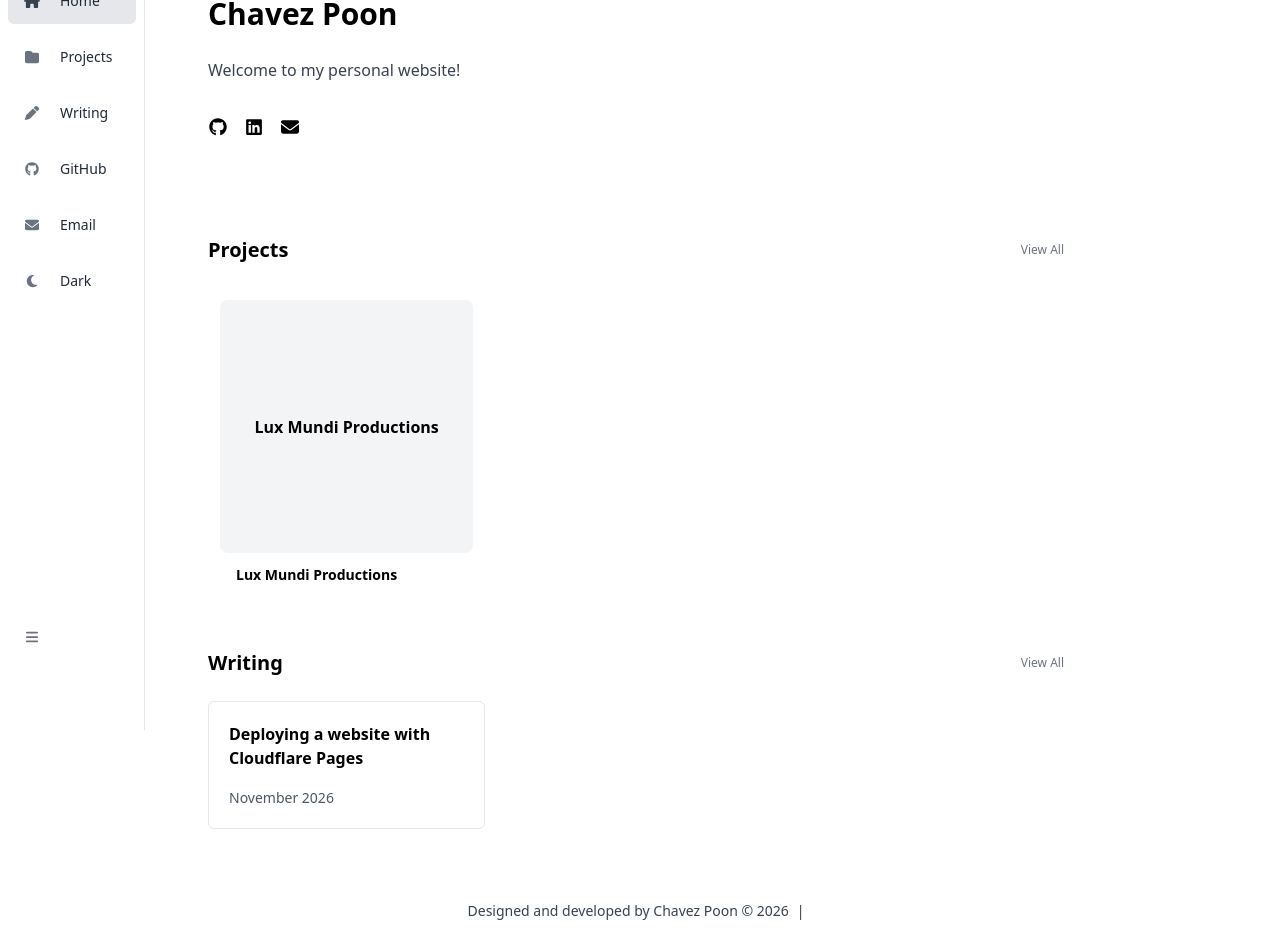
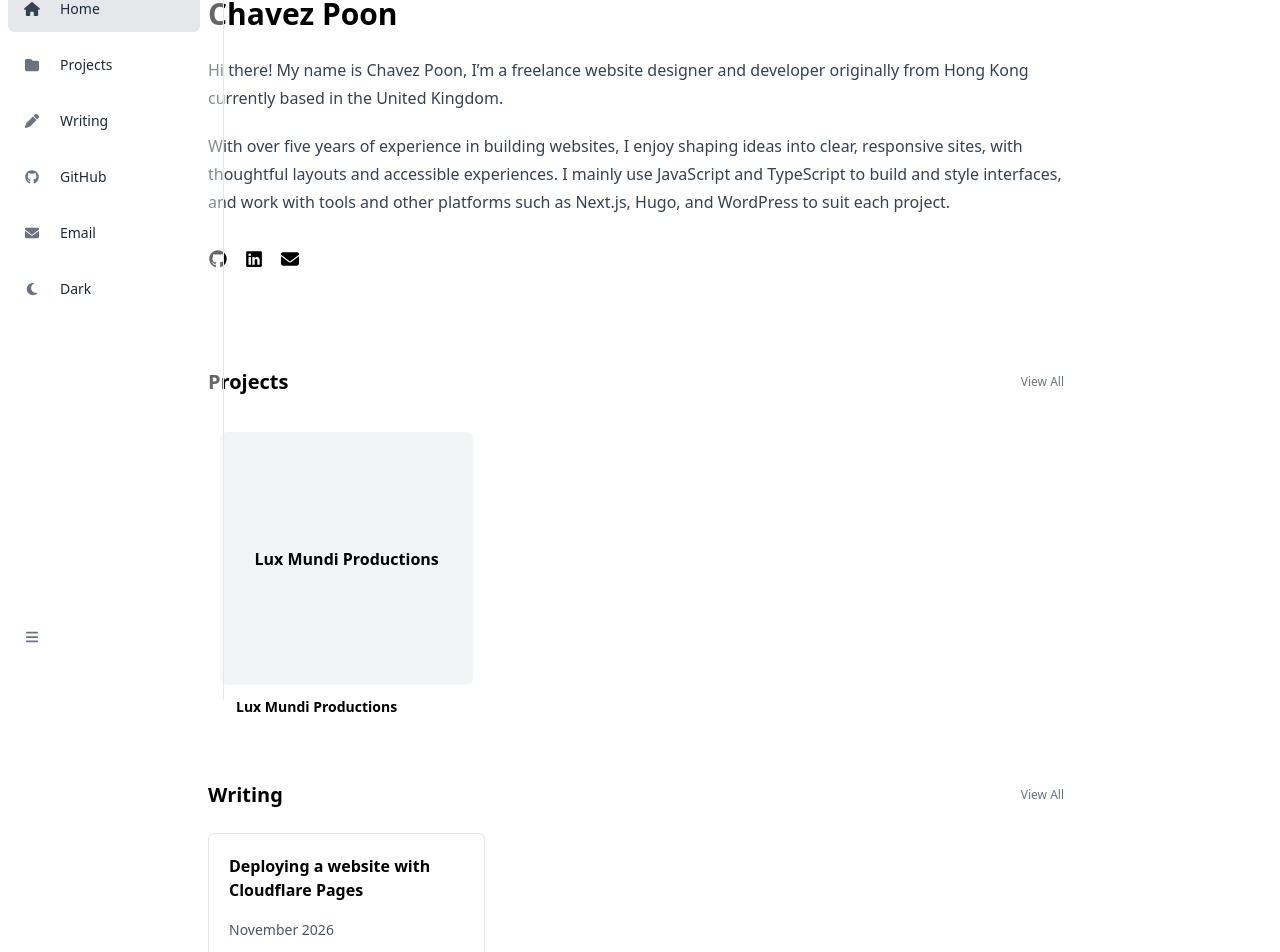
Before and after one commit to poonchavez/poonchavez.github.io, a Next.js app: page / in a window 1280 px wide. Shown: the part 100-1052 px from the top of the page. Built offline with nearby package versions, Linux system fonts and the light colour scheme.

Commit message:
Update personal branding and sidebar layout
Refresh the website's contact links, biography, and footer attribution. Improve the desktop sidebar sizing and expansion behavior while applying the updated personal details.

```diff
--- a/app/page.tsx
+++ b/app/page.tsx
@@ -23,13 +23,13 @@ const HomePage = () => {
                     <MarkdownContent content={page.content} />
                 </div>
                 <div className="mt-8 flex flex-wrap gap-x-4 gap-y-1">
-                    <Link href="https://github.com/MiniCube11" target="_blank" rel="noopener noreferrer" className="link-muted" title="GitHub" aria-label="GitHub">
+                    <Link href="https://github.com/poonchavez" target="_blank" rel="noopener noreferrer" className="link-muted" title="GitHub" aria-label="GitHub">
                         <FontAwesomeIcon icon={faGithub} className="w-5 text-lg" />
                     </Link>
-                    <Link href="https://www.linkedin.com/in/ching-lam-lau/" target="_blank" rel="noopener noreferrer" className="link-muted" title="LinkedIn" aria-label="LinkedIn">
+                    <Link href="https://www.linkedin.com/in/poonlonghei/" target="_blank" rel="noopener noreferrer" className="link-muted" title="LinkedIn" aria-label="LinkedIn">
                         <FontAwesomeIcon icon={faLinkedin} className="w-5 text-lg" />
                     </Link>
-                    <a href="mailto:contact.minicube11@gmail.com" className="link-muted" title="Email" aria-label="Email">
+                    <a href="mailto:poonlhchavez@gmail.com" className="link-muted" title="Email" aria-label="Email">
                         <FontAwesomeIcon icon={faEnvelope} className="w-5 text-lg" />
                     </a>
                 </div>
--- a/components/Footer.tsx
+++ b/components/Footer.tsx
@@ -6,7 +6,6 @@ const Footer = () => {
     return (
         <footer className="flex flex-col md:flex-row justify-center items-center text-center text-sm text-gray-700 p-8 dark:text-gray-300">
                 Designed and developed by Chavez Poon © 2026
-                <span className="mx-2 hidden md:inline">|</span>
         </footer>
     )
 }
--- a/components/Sidebar/DarkModeIcon.tsx
+++ b/components/Sidebar/DarkModeIcon.tsx
@@ -24,7 +24,7 @@ const DarkModeIcon = ({ expanded = false }) => {
         <>
             <span
             onClick={toggleTheme}
-            className={`cursor-pointer block ${!expanded && 'lg:hidden'} p-3 w-32 h-12 mx-2 rounded-md text-gray-500 bg-hover`}
+            className={`cursor-pointer block ${!expanded && 'lg:hidden'} p-3 w-32 lg:w-48 h-12 mx-2 rounded-md text-gray-500 bg-hover`}
             onMouseOver={() => setHovered(true)}
             onMouseOut={() => setHovered(false)}
             >
--- a/components/Sidebar/Sidebar.tsx
+++ b/components/Sidebar/Sidebar.tsx
@@ -27,7 +27,7 @@ const Sidebar = () => {
     return (
         <>
             <div onClick={hideNav} className={`${navOpen ? 'block' : 'hidden'} fixed inset-0 z-40 h-screen w-screen bg-gray-300 dark:bg-gray-700 lg:hidden`}></div>
-            <div className={`fixed left-0 top-0 z-50 space-y-2 py-2 ${navOpen && 'h-screen'} bg-white dark:bg-gray-900 ${!navOpen && 'backdrop-filter backdrop-blur-lg bg-opacity-40 dark:bg-opacity-40'} lg:backdrop-blur-none lg:border-r dark:lg:border-gray-700`}>
+            <div className={`fixed left-0 top-0 z-50 space-y-2 py-2 ${navOpen && 'h-screen'} bg-white dark:bg-gray-900 ${!navOpen && 'backdrop-filter backdrop-blur-lg bg-opacity-40 dark:bg-opacity-40'} lg:h-screen lg:py-4 lg:transition-[width] lg:duration-200 lg:backdrop-blur-none lg:border-r dark:lg:border-gray-700 ${expanded ? 'lg:w-56' : 'lg:w-16'}`}>
                 <Link href={"/"} className={`hidden lg:block mb-4 h-[52px] ${!expanded && 'invisible w-0'}`}>
                     <span className="block whitespace-nowrap p-3 font-semibold text-gray-800 dark:text-gray-200">Chavez Poon</span>
                 </Link>
@@ -40,8 +40,8 @@ const Sidebar = () => {
                     <SidebarLink slug="" expanded={expanded} />
                     <SidebarLink slug="projects" expanded={expanded} />
                     <SidebarLink slug="writing" expanded={expanded} />
-                    <SidebarLink slug="github" externalLink="https://github.com/MiniCube11" expanded={expanded} />
-                    <SidebarLink slug="email" externalLink="mailto:contact.minicube11@gmail.com" expanded={expanded} />
+                    <SidebarLink slug="github" externalLink="https://github.com/poonchavez" expanded={expanded} />
+                    <SidebarLink slug="email" externalLink="mailto:poonlhchavez@gmail.com" expanded={expanded} />
                     <DarkModeIcon expanded={expanded} />
                     <SidebarToggle toggleSidebar={toggleSidebar}/>
                 </div>
--- a/components/Sidebar/SidebarLink.tsx
+++ b/components/Sidebar/SidebarLink.tsx
@@ -22,7 +22,7 @@ const SidebarLink = ({ slug = "", externalLink = "", expanded = false }) => {
             {/* Mobile */}
             <Link
                 href={link}
-                className={`block ${!expanded && 'lg:hidden'} p-3 w-32 h-12 mx-2 rounded-md ${selected ? 'bg-gray-200 dark:bg-gray-700' : 'bg-hover'}`}
+                className={`block ${!expanded && 'lg:hidden'} p-3 w-32 lg:w-48 h-12 mx-2 rounded-md ${selected ? 'bg-gray-200 dark:bg-gray-700' : 'bg-hover'}`}
                 onMouseOver={() => setHovered(true)}
                 onMouseOut={() => setHovered(false)}
             >
--- a/content/pages/home.md
+++ b/content/pages/home.md
@@ -3,4 +3,6 @@ title: "Chavez Poon"
 description: "Personal website and writing by Chavez Poon."
 ---
 
-Welcome to my personal website!
+Hi there! My name is Chavez Poon, I’m a freelance website designer and developer originally from Hong Kong currently based in the United Kingdom.
+
+With over five years of experience in building websites, I enjoy shaping ideas into clear, responsive sites, with thoughtful layouts and accessible experiences. I mainly use JavaScript and TypeScript to build and style interfaces, and work with tools and other platforms such as Next.js, Hugo, and WordPress to suit each project.
```
